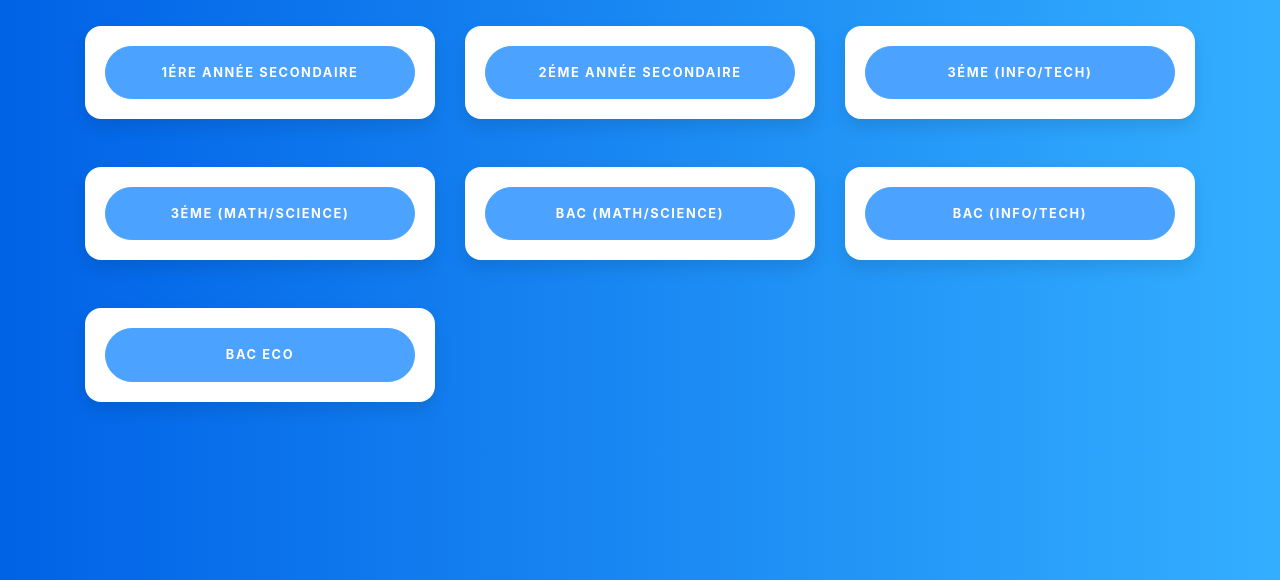
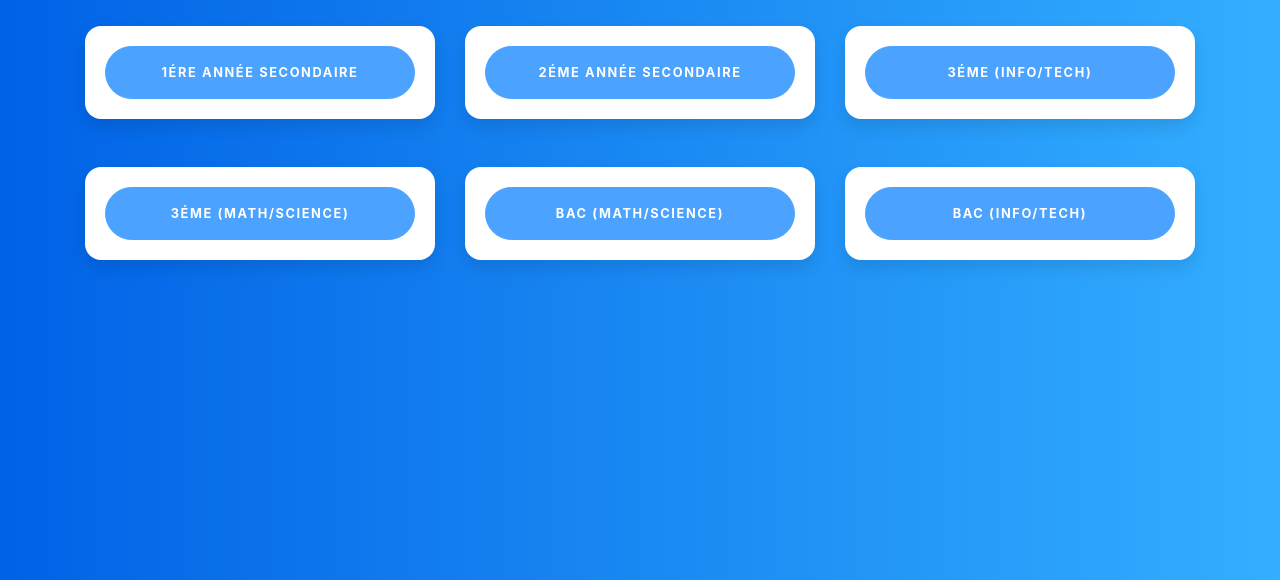
Before and after one commit to zettabyte918/pricing_mathuniverse, a plain HTML site: page index.html in a window 1280 px wide. Shown: the part 220-800 px from the top of the page. Drawn offline with nearby package versions, Linux system fonts and the light colour scheme.

Commit message:
Update index.html

```diff
--- a/index.html
+++ b/index.html
@@ -227,10 +227,10 @@
                         </div>
                     </div>
                 </div>
-                <div class="col-lg-4 mt-5">
+                <!--<div class="col-lg-4 mt-5">
                     <div class="card">
                         <div class="card-body">
-                            <!--<div class="mathuniverse_3eme" style="display:none;">
+                            <div class="mathuniverse_3eme" style="display:none;">
                             <h5 class="card-title text-muted text-uppercase text-center">3éme année</h5>
 
                                 <h6 class="card-price text-center">150 TND<span class="period">/mois</span></h6>
@@ -241,11 +241,11 @@
                                     <li><span class="fa-li"><i class="fas fa-check"></i></span>L’élève peut échanger les paroles et les remarques avec le prof</li>
                                     <li><span class="fa-li"><i class="fas fa-check"></i></span>Accès communautaire (<small>group messenger et group Facebook!</small>)</li>
                                 </ul>
-                            </div>-->
+                            </div>
                             <a href="#" onclick="openInNewTab('https://docs.google.com/presentation/d/1BX1bLpAvJv9lh1dQQT1yvJA_ljaxM8jKkOKU-sbRGyA/edit?usp=sharing');" class="btn btn-block btn-primary text-uppercase">BAC ECO</a>
                         </div>
                     </div>
-                </div>
+                </div>-->
             </div>
         </div>
     </section>
```
